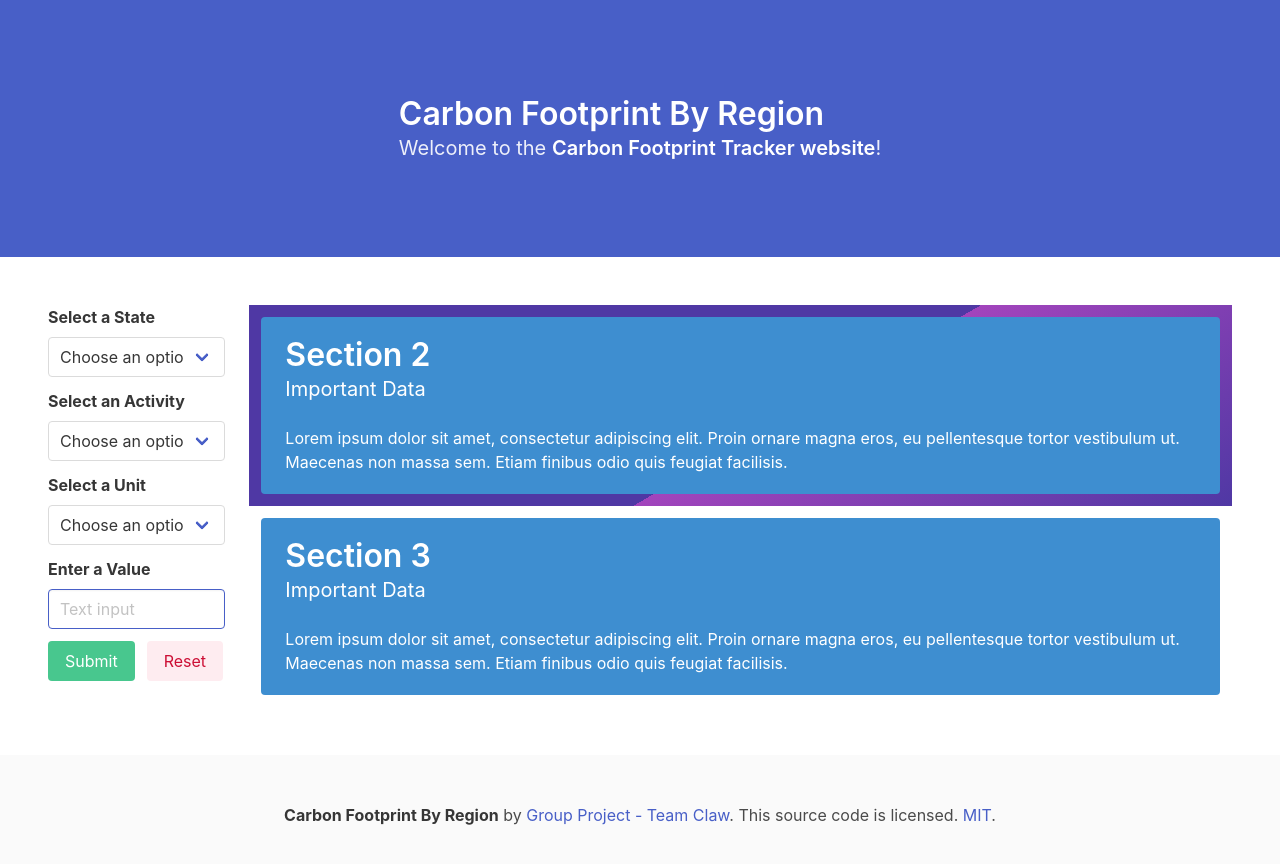
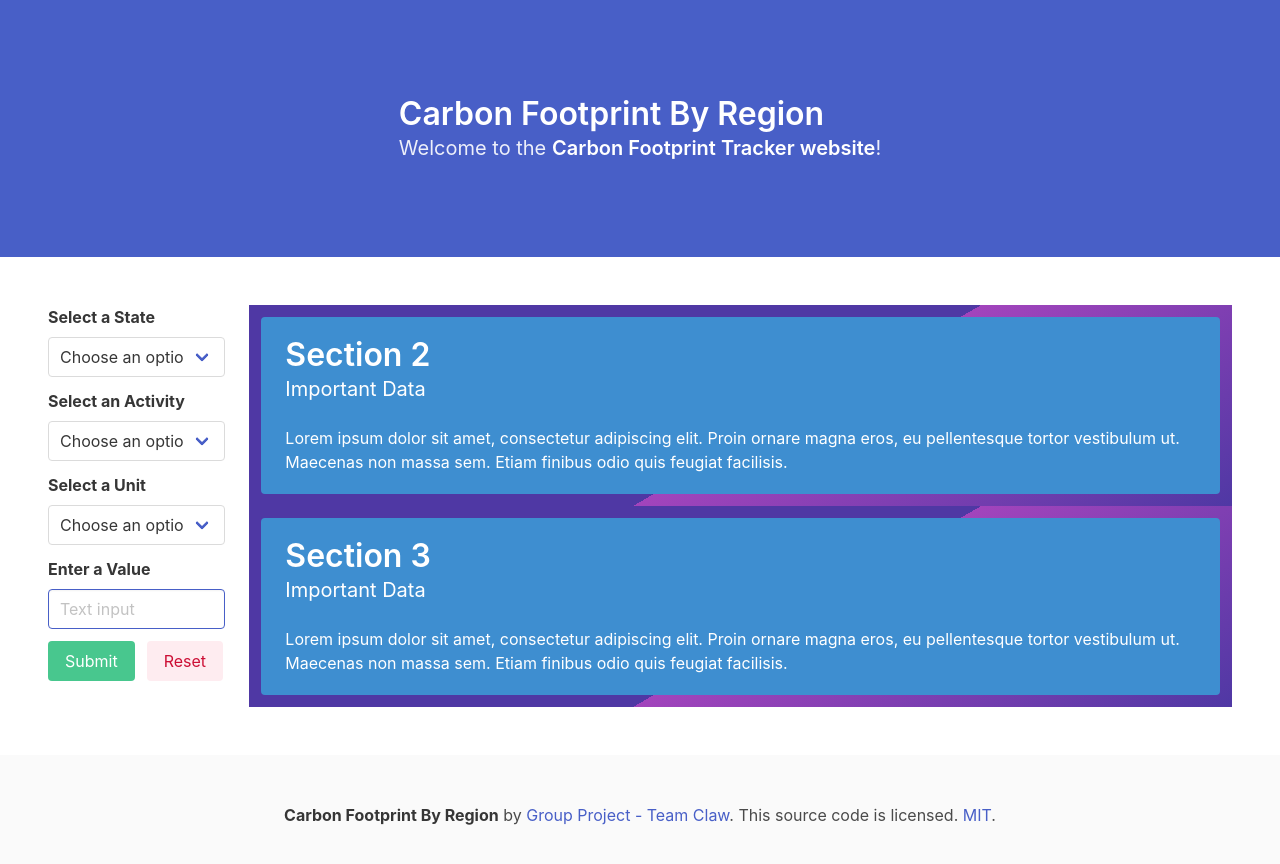
Before and after one commit to mrza1127/Carbon-Footprint-By-Region, a plain HTML site: page index.HTML in a window 1280 px wide. Drawn offline with nearby package versions, Linux system fonts and the light colour scheme.

Commit message:
gradient added to 2nd section.

```diff
--- a/index.HTML
+++ b/index.HTML
@@ -168,7 +168,7 @@
               </div>
             </article>
           </div>
-          <div class="tile is-parent">
+          <div class="tile is-parent gradient">
             <article class="tile is-child notification is-info">
               <p class="title">Section 3</p>
               <p class="subtitle">Important Data</p>
```
Also changed, not shown: 2 other files.
